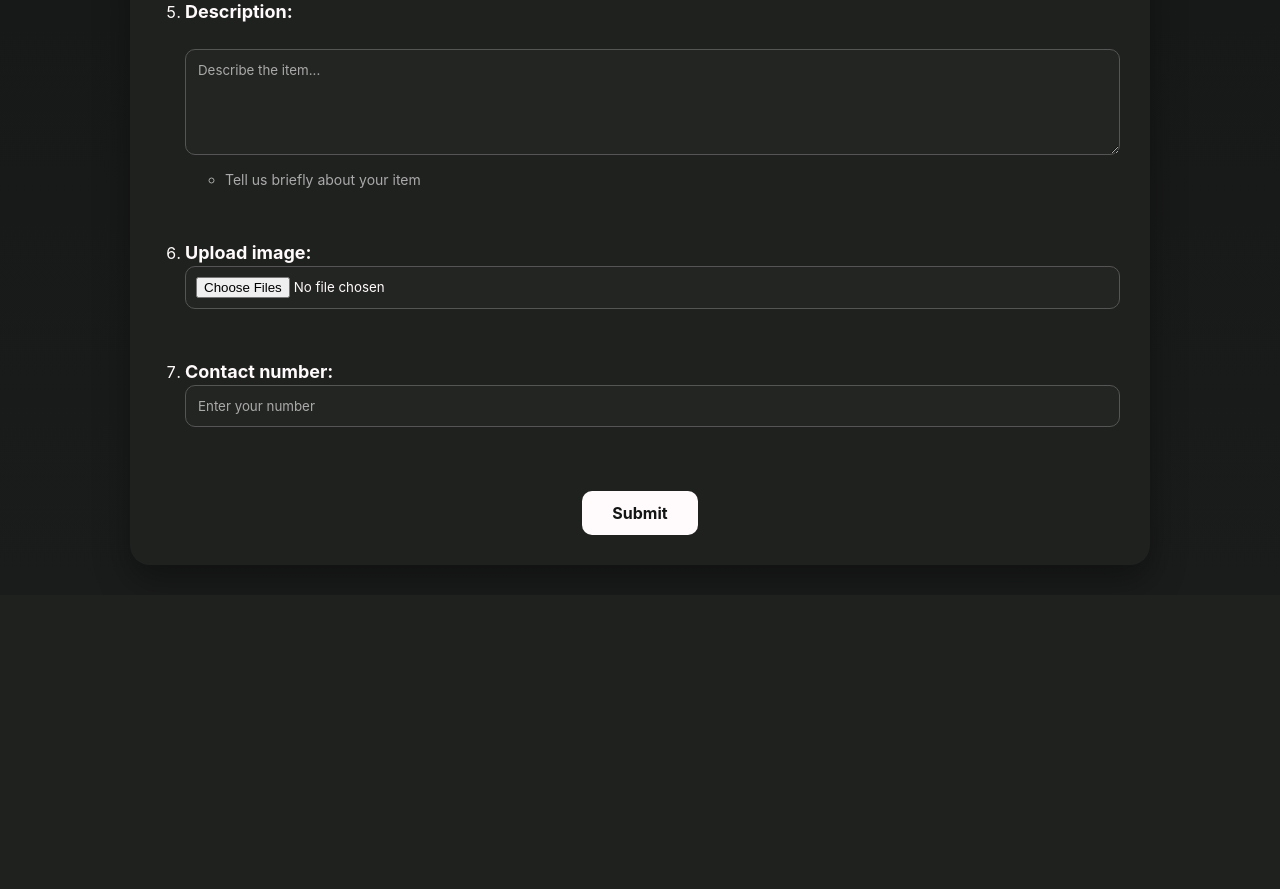
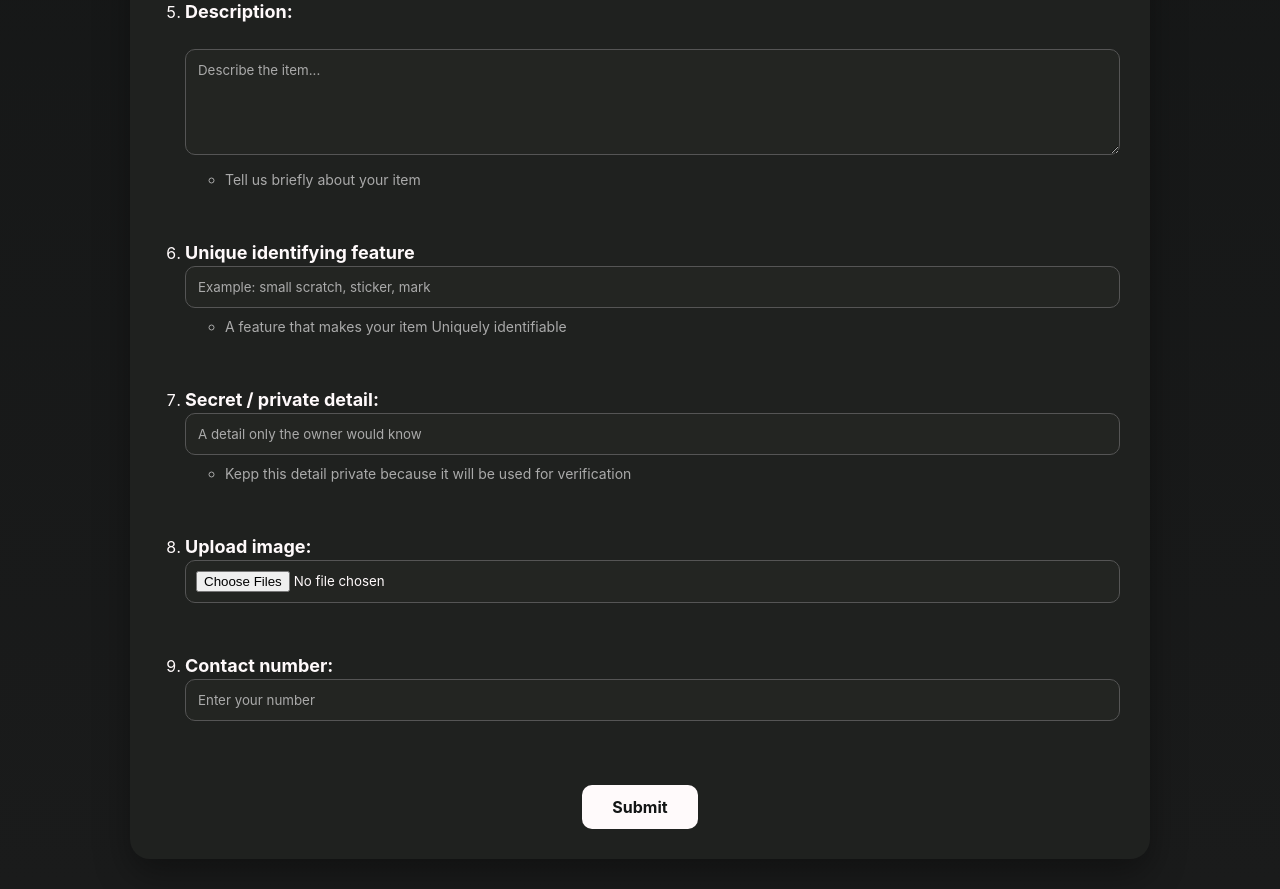
Before and after one commit to mohammedasif0000/LostAndFoundMatcher, a Flask app: page /report_lost in a window 1280 px wide. Shown: the part 792-1681 px from the top of the page. Before the commit the page ends 1369 px from the top, so only its background shows below. Run offline with Flask 3, Linux system fonts and the light colour scheme.

Commit message:
Added dashboard and verification updates

```diff
--- a/app.py
+++ b/app.py
@@ -1,5 +1,5 @@
 from flask import Flask, render_template, request, session, redirect, url_for
-from database.db import add_item, add_user, get_user_by_username, get_user_by_email, update_password
+from database.db import add_item, add_user, get_user_by_username, get_user_by_email, update_password, get_db_connection, get_user_by_id
 from werkzeug.security import generate_password_hash
 import re
 from werkzeug.security import check_password_hash
@@ -20,8 +20,10 @@ def report_lost():
         location = request.form.get("location")
         description = request.form.get("description")
         contact = request.form.get("contact")
-
-        add_item(
+        identifying_feature = request.form.get("identifying_feature", "TEST")
+        secret_detail = request.form.get("secret_detail")
+        print("Identifying feature received:", identifying_feature)
+        item_id = add_item(
             "lost",
             item_name,
             category,
@@ -29,8 +31,11 @@ def report_lost():
             location,
             date,
             None,
-            contact
+            contact,
+            identifying_feature,
+            secret_detail
         )
+        print("New Lost Item ID:", item_id)
         print("LOST ITEM SAVED TO DATABASE")
     return render_template("report_lost.html")
 
@@ -43,6 +48,8 @@ def report_found():
         location = request.form.get("location")
         description = request.form.get("description")
         contact = request.form.get("contact")
+        identifying_feature = request.form.get("identifying_feature")
+        secret_detail = request.form.get("secret_detail")
 
         add_item(
             "found",
@@ -52,7 +59,9 @@ def report_found():
             location,
             date,
             None,
-            contact
+            contact,
+            identifying_feature,
+            secret_detail
         )
         print("FOUND ITEM SAVED TO DATABASE")
     return render_template("report_found.html")
@@ -72,9 +81,80 @@ def match_result():
      found_image = "images/test-found.jpg"
      return render_template("match_result.html",match_score=match_score,lost_item=lost_item,found_item=found_item,lost_category=lost_category,found_category=found_category,lost_location=lost_location,found_location=found_location,lost_date=lost_date,found_date=found_date,lost_image=lost_image,found_image=found_image)
 
-@app.route("/verification")
+@app.route("/verification", methods=["GET", "POST"])
 def verification():
-     return render_template("verification.html")
+    if request.method == "POST":
+        item_id = request.args.get("item_id")
+        print("Item ID:", item_id)
+        connection = get_db_connection()
+        item = connection.execute(
+            "SELECT * FROM Items WHERE id = ?",
+            (item_id,)
+        ).fetchone()
+        connection.close()
+        print("Original item:", item)
+        print("Identifying feature in DB:", item["identifying_feature"])
+        print("Secret Detail in DB:", item["secret_detail"])
+        identifying_feature = request.form["identifying_feature"]
+        secret_detail = request.form["secret_detail"]
+        location = request.form["location"]
+        date = request.form["date"]
+        description = request.form["description"]
+        print(identifying_feature)
+        print(secret_detail)
+        print(location)
+        print(date)
+        print(description)
+        #SCORE SYSTEM
+        score = 0
+        if identifying_feature.lower().strip() == item["identifying_feature"].lower().strip():
+            score += 30
+        if secret_detail.strip().lower() == item["secret_detail"].strip().lower():
+            score += 25
+        if location.strip().lower() == item["location"].strip().lower():
+            score += 20
+        if date == item["date"]:
+            score += 15
+        if description.strip().lower() == item["description"].strip().lower():
+            score += 10
+        #VERIFICATION RESULT
+        if score >= 80:
+            status = "Verified"
+        elif score >= 60:
+            status = "Needs review"
+        else:
+            status = "Failed"
+        print("Verification Score:", score)
+        print("Verification Status:", status)
+
+        connection = get_db_connection()
+        connection.execute("""
+            INSERT INTO Verification (
+                item_id,
+                claimant_id,
+                identifying_feature,
+                secret_detail,
+                location,
+                date,
+                description,
+                score,
+                status
+            )
+            VALUES (?, ?, ?, ?, ?, ?, ?, ?, ?)
+        """, (
+            item_id,
+            session["user_id"],
+            identifying_feature,
+            secret_detail,
+            location,
+            date,
+            description,
+            score,
+            status
+        ))
+        connection.commit()
+        connection.close()
+    return render_template("verification.html")
 
 @app.route("/search")
 def search():
@@ -126,7 +206,7 @@ def login():
         password = request.form.get("password")
         user = get_user_by_username(username)
 
-        if user in None:
+        if user is None:
             return "Invalid username or password"
 
         if not check_password_hash(user["password_hash"], password):
@@ -166,5 +246,13 @@ def forgot_password():
         return redirect(url_for("login"))
     return render_template("forgot_password.html")
 
+@app.route("/dashboard")
+def dashboard():
+    user_id = session.get("user_id")
+    if user_id is None:
+        return redirect(url_for("login"))
+    user = get_user_by_id(user_id)
+    return render_template("dashboard.html", user=user)
+
 if __name__ == "__main__":
     app.run(debug=True)
--- a/database/db.py
+++ b/database/db.py
@@ -19,7 +19,9 @@ def create_table():
             location TEXT NOT NULL,
             date TEXT NOT NULL,
             image TEXT,
-            contact TEXT NOT NULL
+            contact TEXT NOT NULL,
+            identifying_feature TEXT,
+            secret_detail TEXT
         )
     """)
     connection.commit()
@@ -55,7 +57,7 @@ def add_user(username, email, password_hash):
     connection.close()
     return True
 
-def add_item(item_type,item_name,category,description,location,date,image,contact):
+def add_item(item_type,item_name,category,description,location,date,image,contact,identifying_feature,secret_detail):
     connection = get_db_connection()
     connection.execute("""
         INSERT INTO items (
@@ -66,9 +68,11 @@ def add_item(item_type,item_name,category,description,location,date,image,contac
             location,
             date,
             image,
-            contact
+            contact,
+            identifying_feature,
+            secret_detail
         )
-        VALUES (?, ?, ?, ?, ?, ?, ?, ?)
+        VALUES (?, ?, ?, ?, ?, ?, ?, ?, ?, ?)
     """, (
         item_type,
         item_name,
@@ -77,10 +81,14 @@ def add_item(item_type,item_name,category,description,location,date,image,contac
         location,
         date,
         image,
-        contact
+        contact,
+        identifying_feature,
+        secret_detail
     ))
     connection.commit()
+    item_id = connection.execute("SELECT last_insert_rowid()").fetchone()[0]
     connection.close()
+    return item_id
 
 def get_items():
     connection = get_db_connection()
@@ -101,6 +109,15 @@ def get_user_by_username(username):
     user = connection.execute(
         "SELECT * FROM Users WHERE username = ?",
         (username,)
+    ).fetchone()
+    connection.close()
+    return user
+
+def get_user_by_id(user_id):
+    connection = get_db_connection()
+    user = connection.execute(
+        "SELECT * FROM Users WHERE id = ?",
+        (user_id,)
     ).fetchone()
     connection.close()
     return user
@@ -127,7 +144,48 @@ def update_password(email, password_hash):
     connection.commit()
     connection.close()
 
+def update_items_table():
+    connection = get_db_connection()
+    try:
+        connection.execute(
+            "ALTER TABLE Items ADD COLUMN identifying_feature TEXT"
+        )
+        connection.execute(
+            "ALTER TABLE Items ADD COLUMN secret_detail TEXT"
+        )
+        connection.commit()
+        print("Items table updated")
+    except sqlite3.OperationalError as error:
+        print("Update:", error)
+    finally:
+        connection.close()
+
+def create_verification_table():
+    connection = get_db_connection()
+
+    connection.execute("""
+        CREATE TABLE IF NOT EXISTS Verification (
+            id INTEGER PRIMARY KEY AUTOINCREMENT,
+            item_id INTEGER NOT NULL,
+            claimant_id INTEGER NOT NULL,
+            identifying_feature TEXT,
+            secret_detail TEXT,
+            location TEXT,
+            date TEXT,
+            description TEXT,
+            score INTEGER DEFAULT 0,
+            status TEXT DEFAULT 'Pending',
+            created_at TIMESTAMP DEFAULT CURRENT_TIMESTAMP
+        )
+    """)
+
+    connection.commit()
+    connection.close()
+    print("Verification table ready")
+
 if __name__=="__main__":
     create_table()
     create_users_table()
+    update_items_table()
+    create_verification_table()
     print("Database ready")
--- a/templates/report_lost.html
+++ b/templates/report_lost.html
@@ -102,6 +102,35 @@
 
             <br>
 
+            <!--VERIFICATION EVIDENCE-->
+            <li>
+                <b>Unique identifying feature</b>
+                <input
+                    type="text"
+                    name="identifying_feature"
+                    placeholder="Example: small scratch, sticker, mark"
+                    required>
+                <ul>
+                    <li>A feature that makes your item Uniquely identifiable</li>
+                </ul>
+            </li>
+
+            <br>
+
+            <li>
+                <b>Secret / private detail:</b>
+                <input
+                    type="text"
+                    name="secret_detail"
+                    placeholder="A detail only the owner would know"
+                    required>
+                <ul>
+                    <li>Kepp this detail private because it will be used for verification</li>
+                </ul>
+            </li>
+
+            <br>
+
             <!-- Image -->
             <li>
                 <b>Upload image:</b>
```
Also changed, not shown: templates/dashboard.html (+39 -0 lines), templates/report_found.html (+26 -0 lines), templates/verification.html (+37 -0 lines).
